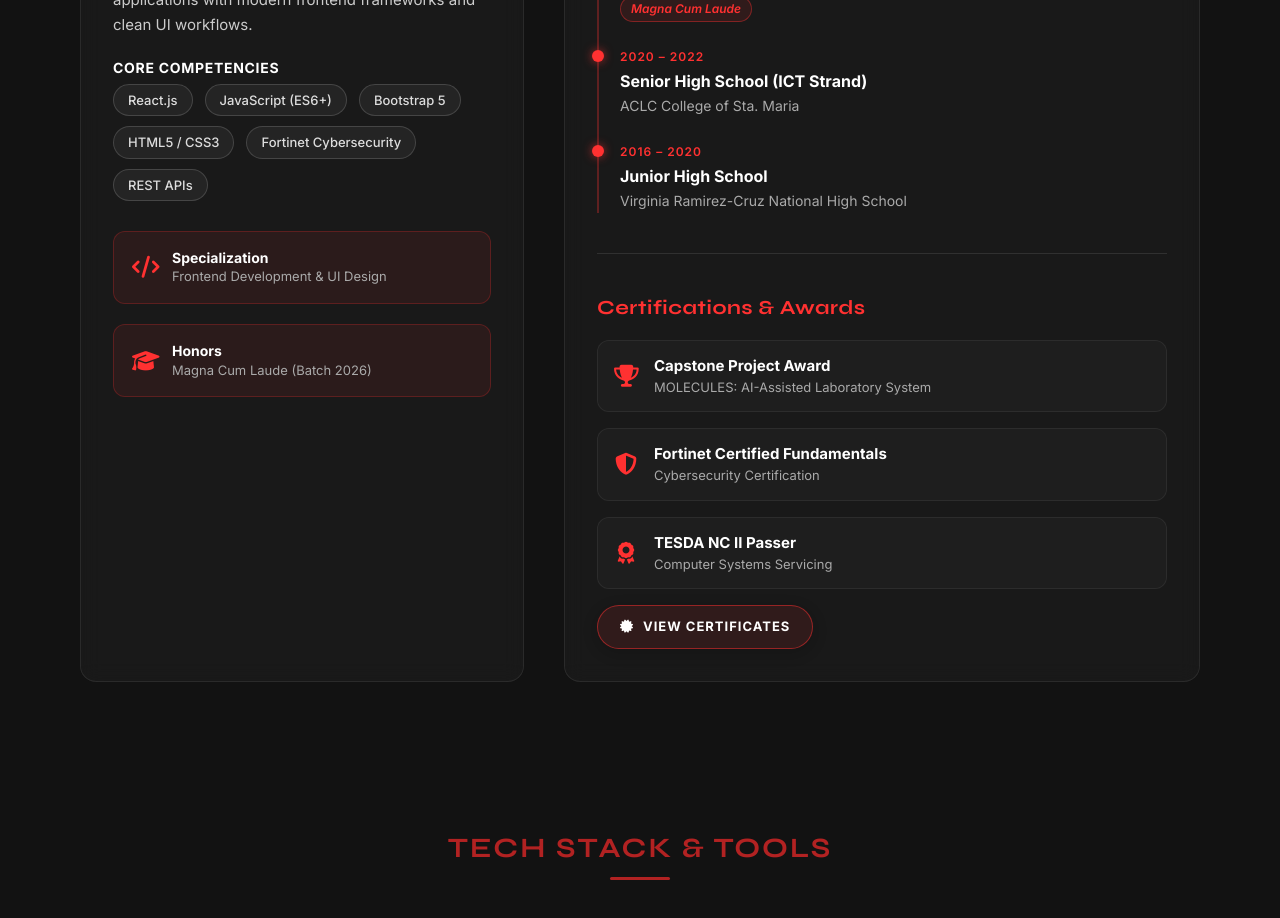
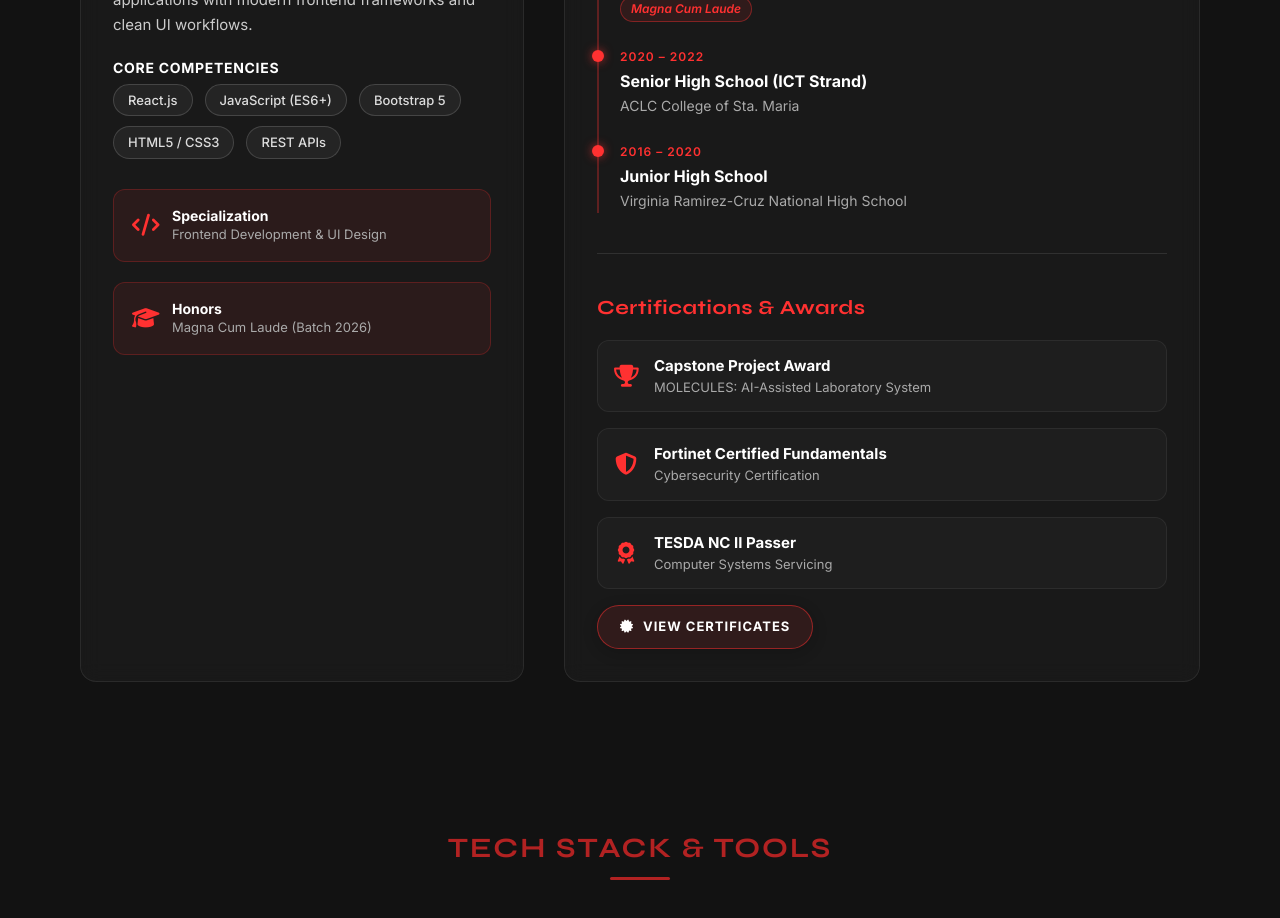
Before and after one commit to nishiriks/portfolio, a React (Vite) app in the folder my-react-portfolio/: page / in a window 1280 px wide. Shown: the part 1140-2058 px from the top of the page. Built offline with nearby package versions, Linux system fonts and the light colour scheme; a web font is replaced by a local one.

Commit message:
edited about

```diff
--- a/my-react-portfolio/src/components/About.jsx
+++ b/my-react-portfolio/src/components/About.jsx
@@ -7,7 +7,6 @@ export default function About() {
     "JavaScript (ES6+)",
     "Bootstrap 5",
     "HTML5 / CSS3",
-    "Fortinet Cybersecurity",
     "REST APIs",
   ];
 
```
